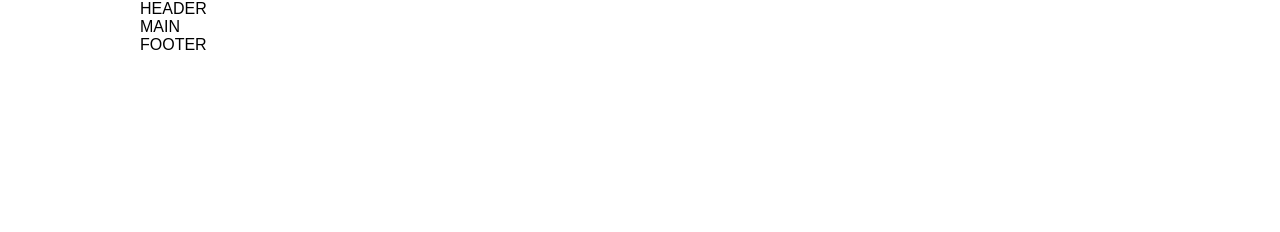
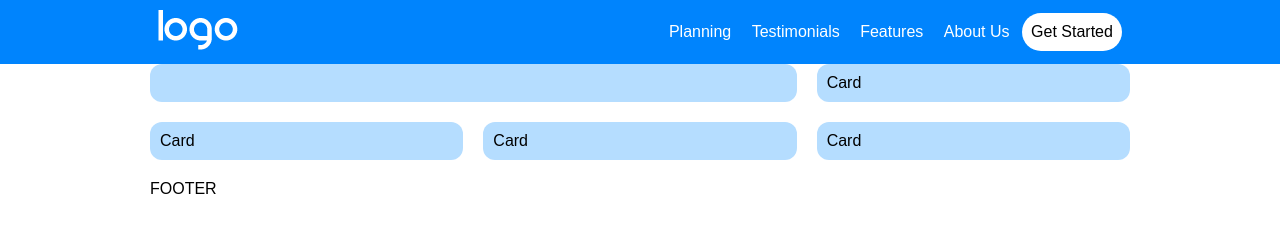
Before and after one commit to gianmaria-fadda/htmlcss-responsive-layout, a plain HTML site: page index.html in a window 1280 px wide. Drawn offline with Linux system fonts and the light colour scheme.

Commit message:
completato header, strutturata prima section

```diff
--- a/css/style.css
+++ b/css/style.css
@@ -14,7 +14,119 @@ html {
 /*
     GENERAL
 */
+
 .container {
     max-width: 1000px;
     margin: 0 auto;
+    padding: 0 10px;
 }
+
+.my-row {
+    display: flex;
+    flex-wrap: wrap;
+    margin-left: -10px;
+    margin-right: -10px;
+}
+
+.my-row .my-col {
+    width: calc(100% - 20px);
+    margin-left: 10px;
+    margin-right: 10px;
+    margin-bottom: 20px;
+}
+
+/*
+    HEADER
+*/
+
+header {
+    background-color: #0084FD;
+    color: white;
+}
+
+.header-container {
+    display: flex;
+    justify-content: space-between;
+    align-items: center;
+}
+
+.header-container:first-child {
+    padding: 10px 8px;
+}
+
+.mobile-menu {
+    padding: 4px 8px;
+}
+
+.desktop-menu {
+    display: none;
+}
+
+.desktop-menu ul {
+    list-style: none;
+}
+
+.desktop-menu ul li {
+    display: inline-block;
+}
+
+.desktop-menu ul li a:not(.a-button) {
+    display: inline-block;
+    padding: 4px 8px;
+    color: white;
+    text-decoration: none;
+}
+
+.a-button {
+    display: inline-block;
+    text-decoration: none;
+    width: 100px;
+    padding: 10px 0;
+    border-radius: 100px;
+    background-color: white;
+    color: black;
+    text-align: center;
+}
+
+/*
+    MAIN
+*/
+
+main .section {
+    padding: 40px 0;
+}
+
+#intro .card {
+    background-color: #B5DDFF;
+    border-radius: 12px;
+    padding: 10px;
+}
+
+/*
+    RESPONSIVE
+*/
+/* TABLET */
+@media screen and (min-width: 576px) {
+
+    .my-row .my-col-1-3 {
+        width: calc((100% / 3) - 20px);
+    }
+
+    .my-row .my-col-2-3 {
+        width: calc(((100% / 3) * 2) - 20px);
+    }
+
+}
+
+/* DESKTOP */
+@media screen and (min-width: 992px) {
+
+    .mobile-menu {
+        display: none;
+    }
+
+    .desktop-menu {
+        display: inline-block;
+    }
+
+}
--- a/index.html
+++ b/index.html
@@ -15,16 +15,143 @@
         <!--Header-->
             <header>
                 <div class="container">
-                    HEADER
+                    <div class="header-container">
+                        <div>
+                            <img src="./img/logo.png" alt="logo">
+                        </div>
+
+                        <div class="mobile-menu">
+                            <i class="fa-solid fa-bars"></i>
+                        </div>
+
+                        <nav class="desktop-menu">
+                            <ul>
+                                <li>
+
+                                    <a href="#">
+                                        Planning
+                                    </a>
+
+                                </li>
+                                <li>
+
+                                    <a href="#">
+                                        Testimonials
+                                    </a>
+
+                                </li>
+                                <li>
+
+                                    <a href="#">
+                                        Features
+                                    </a>
+
+                                </li>
+                                <li>
+
+                                    <a href="#">
+                                        About Us
+                                    </a>
+
+                                </li>
+                                <li>
+
+                                    <a class="a-button" href="#">
+                                        Get Started
+                                    </a>
+
+                                </li>
+                            </ul>
+                        </nav>
+                    </div>
                 </div>
             </header>
         <!--/Header-->
 
         <!--Main-->
             <main>
-                <div class="container">
-                    MAIN
-                </div>
+                <section id="intro">
+                    <div class="container">
+                        <div class="my-row">
+                            <div class="my-col my-col-2-3">
+
+                                <div class="card">
+                                    <h3>
+
+                                    </h3>
+
+                                    <p>
+
+                                    </p>
+
+                                    <div>
+
+                                        <a href="#">
+
+                                        </a>
+
+                                    </div>
+
+                                    <img src="" alt="">
+
+                                </div>
+
+                            </div>
+                            <div class="my-col my-col-1-3">
+
+                                <div class="card">
+                                    Card
+                                </div>
+
+                            </div>
+                            <div class="my-col my-col-1-3">
+
+                                <div class="card">
+                                    Card
+                                </div>
+
+                            </div>
+                            <div class="my-col my-col-1-3">
+
+                                <div class="card">
+                                    Card
+                                </div>
+
+                            </div>
+                            <div class="my-col my-col-1-3">
+
+                                <div class="card">
+                                    Card
+                                </div>
+
+                            </div>
+                        </div>
+                    </div>
+                </section>
+
+                <section>
+                    <div class="container">
+
+                    </div>
+                </section>
+
+                <section>
+                    <div class="container">
+
+                    </div>
+                </section>
+
+                <section>
+                    <div class="container">
+
+                    </div>
+                </section>
+
+                <section>
+                    <div class="container">
+
+                    </div>
+                </section>
             </main>
         <!--/Main-->
 
```
